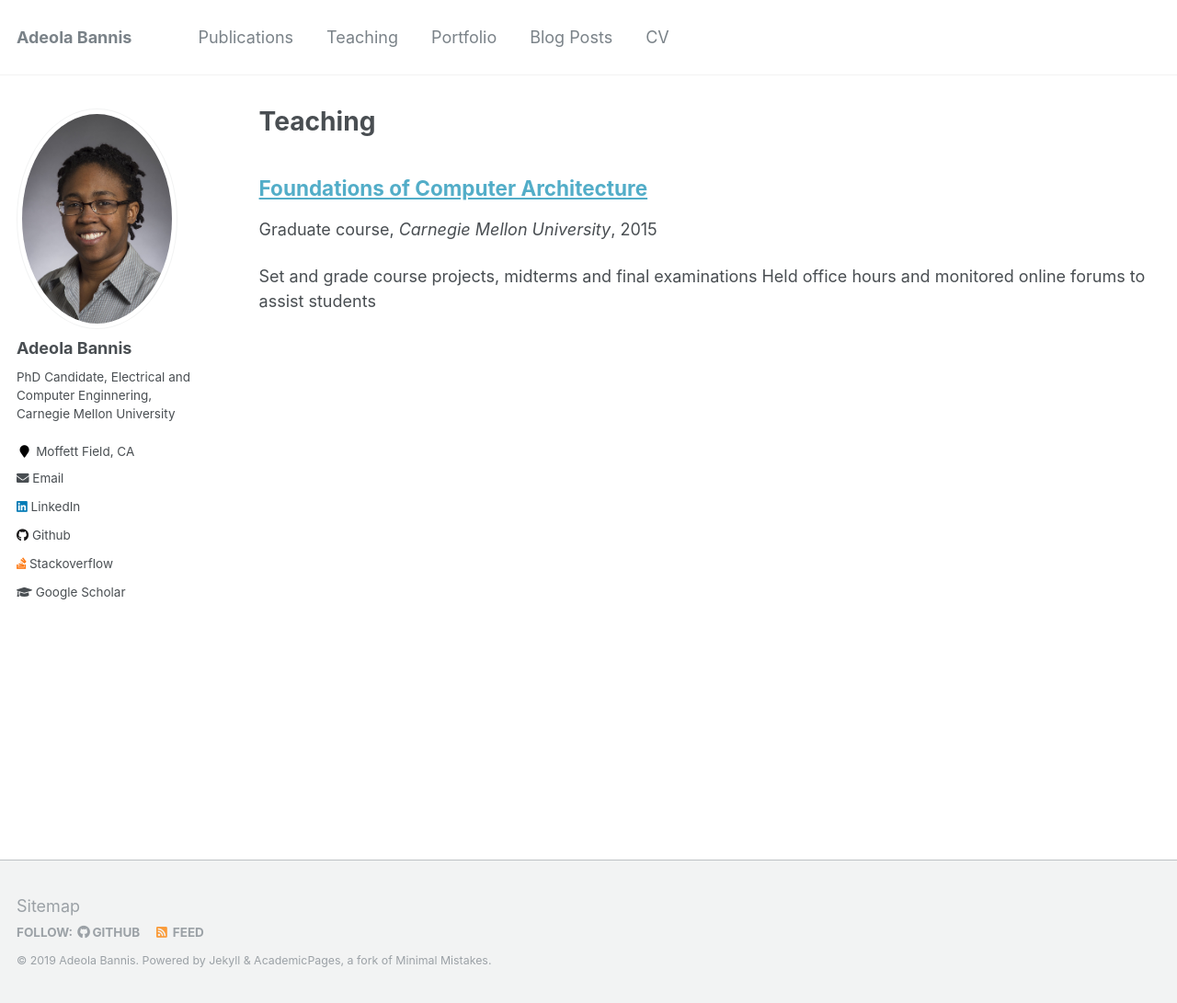
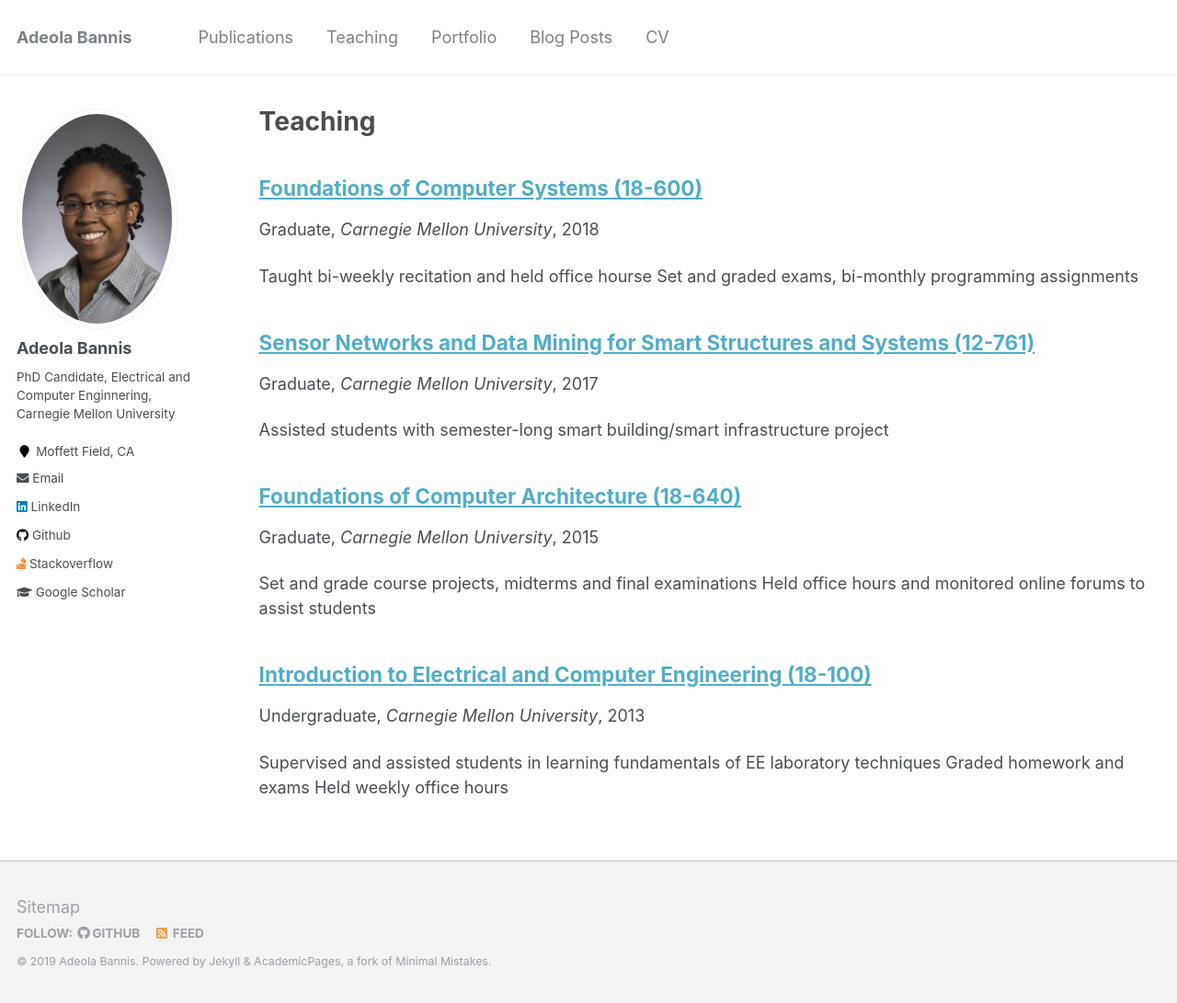
Before and after one commit to thecodemaiden/thecodemaiden.github.io, a Jekyll site: the page built from _pages/teaching.html, in a window 1280 px wide and 1091 px high. Shown: the whole window at 92% size. Built offline with Jekyll 4.4.1, drawn with Linux system fonts in a browser that asks for light colours.

Commit message:
Added teaching experience

```diff
--- /dev/null
+++ b/_teaching/2013-intro-ece.md
@@ -0,0 +1,13 @@
+---
+title: "Introduction to Electrical and Computer Engineering (18-100)"
+collection: teaching
+type: "Undergraduate"
+permalink: /teaching/2013-intro-ece
+venue: "Carnegie Mellon University"
+date: 2013-08-26
+location: "Pittsburgh, PA"
+---
+
+Supervised and assisted students in learning fundamentals of EE laboratory techniques
+Graded homework and exams
+Held weekly office hours
--- a/_teaching/2015-fall-comparch.md
+++ b/_teaching/2015-fall-comparch.md
@@ -1,7 +1,7 @@
 ---
-title: "Foundations of Computer Architecture"
+title: "Foundations of Computer Architecture (18-640)"
 collection: teaching
-type: "Graduate course"
+type: "Graduate"
 permalink: /teaching/2015-fall-comparch
 venue: "Carnegie Mellon University"
 date: 2015-08-26
--- /dev/null
+++ b/_teaching/2017-smart-struct.md
@@ -0,0 +1,11 @@
+---
+title: "Sensor Networks and Data Mining for Smart Structures and Systems (12-761)"
+collection: teaching
+type: "Graduate"
+permalink: /teaching/2017-smart-struct
+venue: "Carnegie Mellon University"
+date: 2017-01-20
+location: "Pittsburgh, PA"
+---
+
+Assisted students with semester-long smart building/smart infrastructure project
--- /dev/null
+++ b/_teaching/2018-fall-compsys.md
@@ -0,0 +1,12 @@
+---
+title: "Foundations of Computer Systems (18-600)"
+collection: teaching
+type: "Graduate"
+permalink: /teaching/2018-fall-compsys
+venue: "Carnegie Mellon University"
+date: 2018-08-26
+location: "Pittsburgh, PA"
+---
+
+Taught bi-weekly recitation and held office hourse
+Set and graded exams, bi-monthly programming assignments
```
Also changed, not shown: _teaching/.template.md (added, +20 -0 lines).
